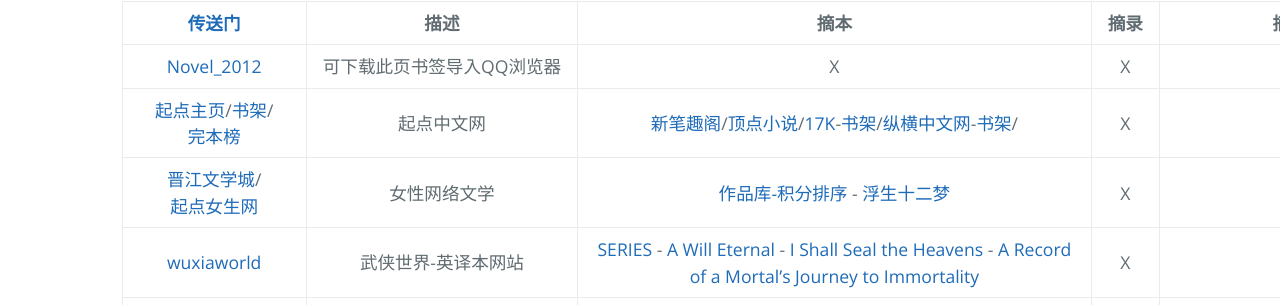
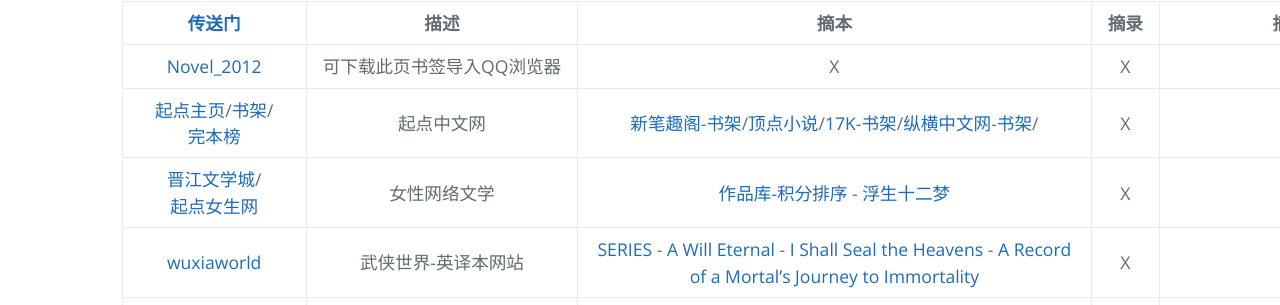
Before and after one commit to AmbroseRen/test, a Jekyll site: the page built from Library/Novel.md, in a window 1280 px wide. Shown: the part 206-511 px from the top of the page. Built offline with Jekyll 4.4.1, drawn with Linux system fonts in a browser that asks for light colours; our own code applies the rules of GitHub Pages for plain Markdown files; the repository's description, which GitHub fills in, is left out.

Commit message:
Update Novel.md

```diff
--- a/Library/Novel.md
+++ b/Library/Novel.md
@@ -9,7 +9,7 @@
 | [传送门](../navigation.md) | 描述 | 摘本 | 摘录 | 摘引 |
 |:---:|:---:|:---:|:---:|:---:|
 | [Novel_2012](Novel/Q_bookmarks_2021_5_22.html) | 可下载此页书签导入QQ浏览器 | X | X | X |
-| [起点主页](https://www.qidian.com/search)/[书架](https://my.qidian.com/bookcase/)/[完本榜](https://www.qidian.com/finish/) | 起点中文网 | [新笔趣阁](https://www.xbiquge.la/xiaoshuodaquan/)/[顶点小说](https://www.booktxt.net/index.php)/[17K](https://search.17k.com/search.xhtml?c.q=)-[书架](https://user.17k.com/www/bookshelf/)/[纵横中文网](http://search.zongheng.com/s?keyword=%E7%89%B9%E6%88%98%E4%B9%8B%E7%8E%8B)-[书架](http://home.zongheng.com/bookshelf)/[]() | X | X |
+| [起点主页](https://www.qidian.com/search)/[书架](https://my.qidian.com/bookcase/)/[完本榜](https://www.qidian.com/finish/) | 起点中文网 | [新笔趣阁](https://www.xbiquge.la/xiaoshuodaquan/)-[书架](https://www.xbiquge.la/modules/article/bookcase.php)/[顶点小说](https://www.booktxt.net/index.php)/[17K](https://search.17k.com/search.xhtml?c.q=)-[书架](https://user.17k.com/www/bookshelf/)/[纵横中文网](http://search.zongheng.com/s?keyword=%E7%89%B9%E6%88%98%E4%B9%8B%E7%8E%8B)-[书架](http://home.zongheng.com/bookshelf)/[]() | X | X |
 | [晋江文学城](http://www.jjwxc.net/)/[起点女生网](https://www.qdmm.com/) | 女性网络文学 | [作品库-积分排序](http://www.jjwxc.net/bookbase_slave.php?orderstr=2) - [浮生十二梦](http://www.jjwxc.net/onebook.php?novelid=1267798) | X | X |
 | [wuxiaworld](https://www.wuxiaworld.com/) | 武侠世界-英译本网站 | [SERIES](https://www.wuxiaworld.com/novels) - [A Will Eternal](https://www.wuxiaworld.com/novel/a-will-eternal) - [I Shall Seal the Heavens](https://www.wuxiaworld.com/novel/i-shall-seal-the-heavens) - [A Record of a Mortal’s Journey to Immortality](https://www.wuxiaworld.com/novel/rmji) | X | X |
 | [gravitytales](https://www.gravitytales.cc/) | X | X | X | X |
```
